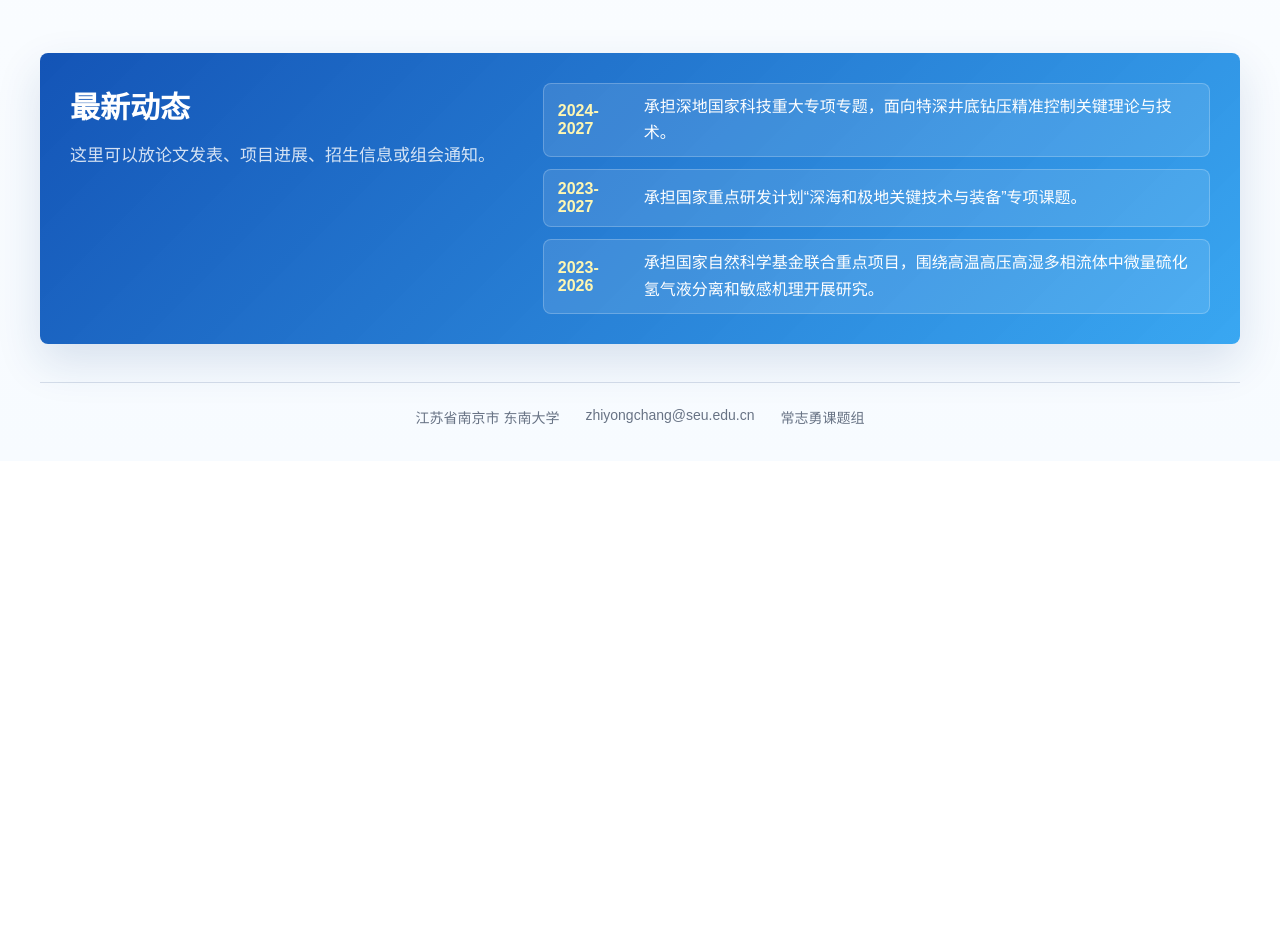
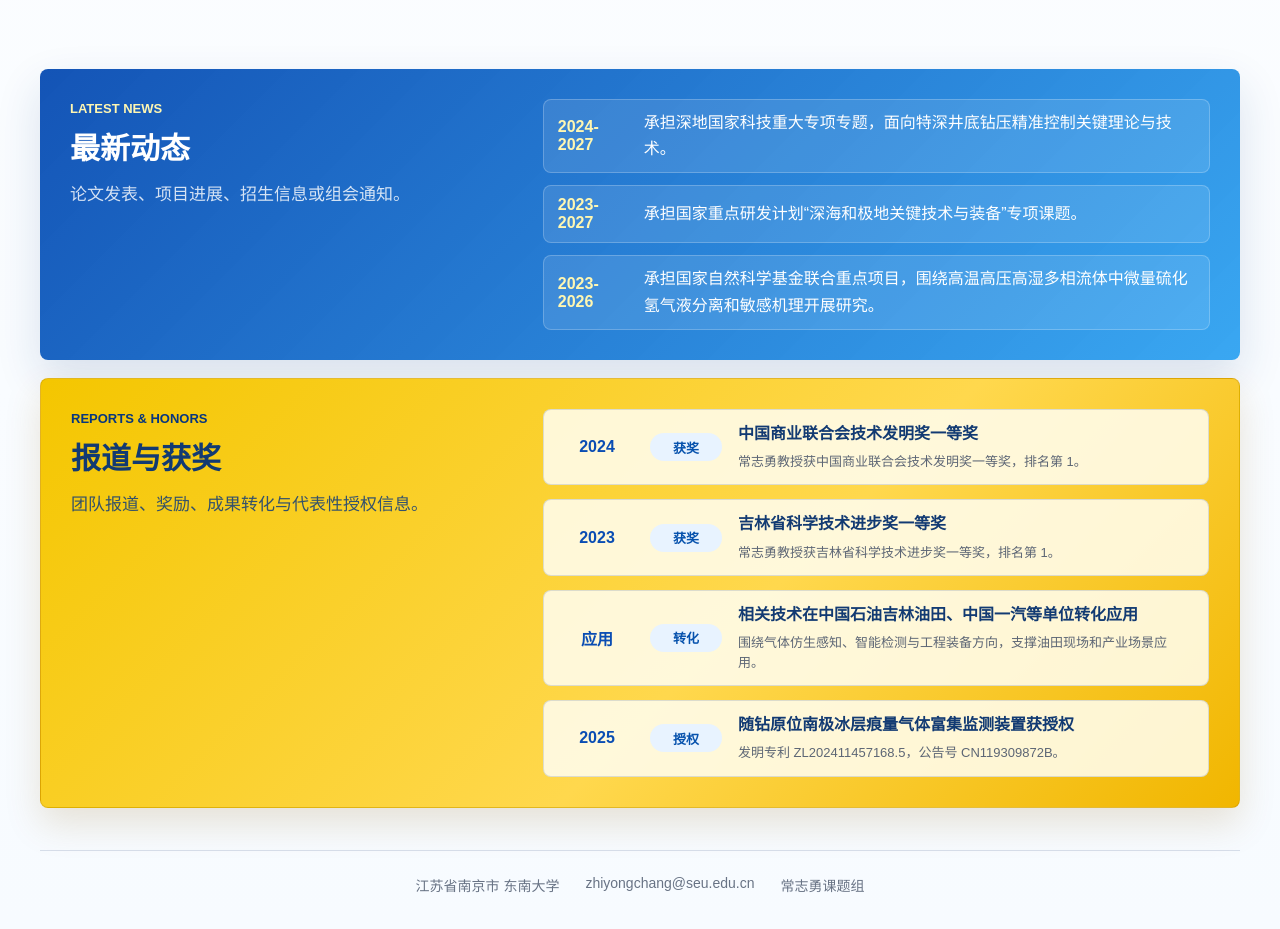
Before and after one commit to seuchanglab/seuchanglab.github.io, a plain HTML site: page index.html in a window 1280 px wide. Shown: the part 1254-2183 px from the top of the page. Before the commit the page ends 1715 px from the top, so only its background shows below. Drawn offline with Linux system fonts and the light colour scheme.

Commit message:
6.5更新

```diff
--- a/config.js
+++ b/config.js
@@ -1,13 +1,13 @@
 window.homepageConfig = {
   site: {
     title: "常志勇课题组",
-    description: "东南大学 机械工程学院 xxxx团队",
+    description: "东南大学 机械工程学院 仿生感知与智能装备团队",
   },
 
   // 图片路径支持 png、jpg、jpeg、webp、gif 等常见格式。
-  // 想换素材时，把图片放进 assets 文件夹，然后把这里的路径改成对应文件名即可。
+  // 更换素材时，把图片放进 assets 文件夹，然后把路径改成对应文件名即可。
   images: {
-    heroBackground: "assets/hero-bg.png",
+    heroBackground: "assets/background.jpg",
     logos: [
       { src: "assets/logo-1.png", alt: "东南大学 Logo" },
       { src: "assets/logo-2.png", alt: "东南大学机械工程学院 Logo" },
@@ -18,7 +18,7 @@ window.homepageConfig = {
   group: {
     name: "常志勇课题组",
     organization: "东南大学 机械工程学院",
-    team: "xxxx团队",
+    team: "仿生感知与智能装备团队",
   },
 
   nav: [
@@ -106,13 +106,44 @@ window.homepageConfig = {
     { date: "2023-2026", text: "承担国家自然科学基金联合重点项目，围绕高温高压高湿多相流体中微量硫化氢气液分离和敏感机理开展研究。" },
   ],
 
+  reports: [
+    {
+      date: "2024",
+      type: "获奖",
+      title: "中国商业联合会技术发明奖一等奖",
+      href: "achievements.html",
+      text: "常志勇教授获中国商业联合会技术发明奖一等奖，排名第 1。",
+    },
+    {
+      date: "2023",
+      type: "获奖",
+      title: "吉林省科学技术进步奖一等奖",
+      href: "achievements.html",
+      text: "常志勇教授获吉林省科学技术进步奖一等奖，排名第 1。",
+    },
+    {
+      date: "应用",
+      type: "转化",
+      title: "相关技术在中国石油吉林油田、中国一汽等单位转化应用",
+      href: "achievements.html",
+      text: "围绕气体仿生感知、智能检测与工程装备方向，支撑油田现场和产业场景应用。",
+    },
+    {
+      date: "2025",
+      type: "授权",
+      title: "随钻原位南极冰层痕量气体富集监测装置获授权",
+      href: "achievements.html",
+      text: "发明专利 ZL202411457168.5，公告号 CN119309872B。",
+    },
+  ],
+
   pages: {
     academic: {
       title: "学术科研",
       kicker: "Research",
       summary:
         "团队围绕深海油气水下特种作业机器人、仿生嗅觉导航机器人、高精度气体特异传感阵列和复杂条件气体采样与灵敏探测开展研究，形成从传感芯片、机器人本体与控制，到气体采样检测和智能调控应用的研究链条。",
-      coverImage: "assets/page-academic.png",
+      coverImage: "assets/page-covers/page-academic.jpg",
       sections: [
         {
           title: "深海油气水下特种作业机器人",
@@ -145,8 +176,8 @@ window.homepageConfig = {
       title: "研究成员",
       kicker: "People",
       summary:
-        "成员页面按院士顾问、课题组教师和博士后分组展示。照片、姓名、个人主页和研究方向都可以在配置中直接替换。",
-      coverImage: "assets/page-members.png",
+        "展示院士顾问、课题组教师和博士后成员，呈现团队人才结构、个人主页和主要研究方向。",
+      coverImage: "assets/page-covers/page-members.jpg",
       groups: [
         {
           title: "院士顾问",
@@ -177,7 +208,7 @@ window.homepageConfig = {
               role: "教师",
               image: "assets/member-3.png",
               href: "https://me.seu.edu.cn/wxh/list.htm",
-              desc: "东南大学机械工程学院教师，可围绕团队的仿生传感、智能探测装备和工程实验方向补充具体承担任务。",
+              desc: "东南大学机械工程学院教师，参与团队仿生传感、智能探测装备和工程实验方向研究。",
               tags: ["教师", "仿生传感", "智能探测"],
             },
             {
@@ -185,7 +216,7 @@ window.homepageConfig = {
               role: "教师",
               image: "assets/member-4.png",
               href: "https://ins.seu.edu.cn/zt/list.htm",
-              desc: "相关主页链接已预留，可在配置中补充其在导航、控制、传感或跨学院合作方向中的具体分工。",
+              desc: "参与导航控制、传感探测与跨学院协同研究，支撑团队多学科交叉方向建设。",
               tags: ["教师", "导航控制", "协同研究"],
             },
             {
@@ -246,28 +277,28 @@ window.homepageConfig = {
       title: "研究平台",
       kicker: "Facilities",
       summary:
-        "研究平台用于承载水下特种机器人、气体传感阵列、随钻气体采样与复杂环境探测等方向的样机研制、标定测试和工程验证。",
-      coverImage: "assets/page-platform.png",
+        "研究平台支撑水下特种机器人、气体传感阵列、随钻气体采样与复杂环境探测等方向的样机研制、标定测试和工程验证。",
+      coverImage: "assets/page-covers/page-platform.jpg",
       items: [
         {
           title: "水下特种作业机器人平台",
           image: "assets/platform-1.png",
           href: "#platform-1",
-          desc: "用于水下机器人结构设计、仿生控制、人机交互和集群协同作业方法验证。",
+          desc: "支撑水下机器人结构设计、仿生控制、人机交互和集群协同作业方法验证。",
           specs: ["水下仿生感知", "特种机器人", "集群协同"],
         },
         {
           title: "气体特异传感阵列平台",
           image: "assets/platform-2.png",
           href: "#platform-2",
-          desc: "用于气敏电阻式传感芯片、红外激光传感器和仿生电子鼻的标定、阵列集成与多组分识别。",
+          desc: "开展气敏电阻式传感芯片、红外激光传感器和仿生电子鼻的标定、阵列集成与多组分识别。",
           specs: ["气敏芯片", "红外激光", "仿生电子鼻"],
         },
         {
           title: "复杂条件气体采样与随钻探测平台",
           image: "assets/platform-3.png",
           href: "#platform-3",
-          desc: "用于深空、深海、深地、极地等复杂条件下的气体采样、低浓度组分探测和随钻气测技术验证。",
+          desc: "面向深空、深海、深地、极地等复杂条件开展气体采样、低浓度组分探测和随钻气测技术验证。",
           specs: ["随钻采样", "痕量气体", "复杂环境"],
         },
       ],
@@ -277,8 +308,8 @@ window.homepageConfig = {
       title: "研究成果",
       kicker: "Achievements",
       summary:
-        "本页按照用户提供的《专利论文》表整理，展示 82 条 SCI 论文、25 件发明专利和近三年代表性科研项目。论文链接优先指向 DOI/期刊页面，专利链接优先指向公开专利详情页。",
-      coverImage: "assets/page-achievements.png",
+        "汇集团队 82 条 SCI 论文、25 件发明专利和近三年代表性科研项目，论文链接指向 DOI 或期刊页面，专利链接指向公开专利详情页。",
+      coverImage: "assets/page-covers/page-achievements.jpg",
       groups: [
         {
           title: "代表性论文",
@@ -1049,21 +1080,21 @@ window.homepageConfig = {
               year: "2024-2027",
               title: "深地国家科技重大专项“特深井底钻压精准控制”专题",
               href: "#project-2024-1",
-              desc: "近三年代表性科研项目；公开主页列示经费 341 万元，常志勇教授为负责人。",
+              desc: "近三年代表性科研项目，经费 341 万元，常志勇教授为负责人。",
               tags: ["项目", "深地钻探"],
             },
             {
               year: "2023-2027",
               title: "国家重点研发计划“深海和极地关键技术与装备”专项课题",
               href: "#project-2023-1",
-              desc: "近三年代表性科研项目；公开主页列示经费 875 万元，常志勇教授为负责人。",
+              desc: "近三年代表性科研项目，经费 875 万元，常志勇教授为负责人。",
               tags: ["项目", "深海极地"],
             },
             {
               year: "2023-2026",
               title: "国家自然科学基金联合重点项目",
               href: "#project-2023-2",
-              desc: "近三年代表性科研项目；公开主页列示经费 306 万元，常志勇教授为负责人。",
+              desc: "近三年代表性科研项目，经费 306 万元，常志勇教授为负责人。",
               tags: ["项目", "自然科学基金"],
             },
           ],
@@ -1076,21 +1107,21 @@ window.homepageConfig = {
               year: "2024",
               title: "中国商业联合会技术发明奖一等奖",
               href: "https://me.seu.edu.cn/czy/list.htm",
-              desc: "常志勇教授公开主页列示获中国商业联合会技术发明奖一等奖，排名第 1。",
+              desc: "常志勇教授获中国商业联合会技术发明奖一等奖，排名第 1。",
               tags: ["奖励", "一等奖"],
             },
             {
               year: "2023",
               title: "吉林省科学技术进步奖一等奖",
               href: "https://me.seu.edu.cn/czy/list.htm",
-              desc: "常志勇教授公开主页列示获吉林省科学技术进步奖一等奖，排名第 1。",
+              desc: "常志勇教授获吉林省科学技术进步奖一等奖，排名第 1。",
               tags: ["奖励", "一等奖"],
             },
             {
               year: "应用",
               title: "相关技术在中国石油吉林油田、中国一汽等单位转化应用",
               href: "https://me.seu.edu.cn/czy/list.htm",
-              desc: "公开主页提到相关技术服务东北振兴，并在中国石油吉林油田、中国一汽等单位转化应用。",
+              desc: "相关技术服务东北振兴，并在中国石油吉林油田、中国一汽等单位转化应用。",
               tags: ["成果转化", "工程应用"],
             },
           ],
@@ -1102,8 +1133,8 @@ window.homepageConfig = {
       title: "学习生活",
       kicker: "Life",
       summary:
-        "用于展示组会、实验、团建、学术交流和毕业合影，让页面既有科研氛围，也有团队温度。",
-      coverImage: "assets/page-life.png",
+        "组会、实验、团建、学术交流和毕业合影共同呈现团队科研氛围与日常温度。",
+      coverImage: "assets/page-covers/page-life.jpg",
       photos: [
         { title: "组会交流", image: "assets/life-1.png", href: "#life-1", desc: "每周讨论研究进展，及时梳理问题和下一步计划。" },
         { title: "实验现场", image: "assets/life-2.png", href: "#life-2", desc: "结合真实实验平台开展样机测试和数据分析。" },
@@ -1116,8 +1147,8 @@ window.homepageConfig = {
       title: "招生招聘",
       kicker: "Join Us",
       summary:
-        "常志勇老师主页显示课题组每年招收 3-5 名硕博士研究生，欢迎本科生依托课题组开展深海、极地特种传感与机器人相关项目研究，并长期招聘博士后。",
-      coverImage: "assets/page-recruit.png",
+        "课题组每年招收 3-5 名硕博士研究生，欢迎本科生依托课题组开展深海、极地特种传感与机器人相关项目研究，并长期招聘博士后。",
+      coverImage: "assets/page-covers/page-recruit.jpg",
       positions: [
         {
           title: "硕士研究生",
--- a/css/styles.css
+++ b/css/styles.css
@@ -44,8 +44,9 @@ img {
   min-height: 308px;
   color: #fff;
   background-color: var(--blue-800);
-  background-image: linear-gradient(120deg, rgba(7, 54, 126, 0.96), rgba(18, 95, 209, 0.88)), var(--hero-bg);
+  background-image: linear-gradient(115deg, rgba(5, 34, 82, 0.72), rgba(12, 78, 172, 0.42)), var(--hero-bg);
   background-position: center;
+  background-repeat: no-repeat;
   background-size: cover;
 }
 
@@ -85,6 +86,7 @@ img {
 .main-nav,
 .intro-section,
 .updates-section,
+.reports-section,
 .site-footer {
   width: min(1200px, calc(100% - 64px));
   margin: 0 auto;
@@ -357,6 +359,19 @@ img {
   width: 50px;
   height: 62px;
   object-fit: contain;
+}
+
+.section-title-copy {
+  display: grid;
+  gap: 4px;
+}
+
+.section-title-copy span {
+  color: #009b7a;
+  font-size: 13px;
+  font-weight: 900;
+  line-height: 1;
+  text-transform: uppercase;
 }
 
 .section-title h2 {
@@ -569,7 +584,7 @@ img {
   align-items: stretch;
   padding: 30px;
   margin-top: 14px;
-  margin-bottom: 38px;
+  margin-bottom: 18px;
   border-radius: 8px;
   background: linear-gradient(135deg, rgba(10, 77, 179, 0.96), rgba(30, 155, 240, 0.88));
   color: #fff;
@@ -577,8 +592,18 @@ img {
 }
 
 .updates-copy h2 {
-  margin: 0 0 14px;
+  margin: 0 0 12px;
   font-size: 30px;
+}
+
+.updates-copy span {
+  display: inline-flex;
+  width: fit-content;
+  margin-bottom: 8px;
+  color: #fff7b2;
+  font-size: 13px;
+  font-weight: 900;
+  text-transform: uppercase;
 }
 
 .updates-copy p {
@@ -616,6 +641,129 @@ img {
 .updates-list p {
   margin: 0;
   line-height: 1.65;
+}
+
+.reports-section {
+  display: grid;
+  grid-template-columns: 0.8fr 1.2fr;
+  gap: 28px;
+  align-items: stretch;
+  padding: 30px;
+  margin-bottom: 42px;
+  border: 1px solid rgba(142, 96, 0, 0.22);
+  border-radius: 8px;
+  background: linear-gradient(135deg, #f4c600 0%, #ffd84d 58%, #f1b600 100%);
+  box-shadow: 0 16px 36px rgba(142, 96, 0, 0.16);
+}
+
+.reports-copy {
+  align-self: start;
+  max-width: 390px;
+}
+
+.reports-copy span {
+  display: inline-flex;
+  width: fit-content;
+  margin-bottom: 8px;
+  color: #07367e;
+  font-size: 13px;
+  font-weight: 900;
+  text-transform: uppercase;
+}
+
+.reports-copy h2 {
+  margin: 0 0 12px;
+  color: #123a72;
+  font-size: 30px;
+}
+
+.reports-copy p {
+  margin: 0;
+  color: rgba(7, 54, 126, 0.82);
+  font-size: 17px;
+  line-height: 1.8;
+}
+
+.reports-list {
+  display: grid;
+  align-content: center;
+  gap: 14px;
+  margin: 0;
+  padding: 0;
+  list-style: none;
+}
+
+.reports-list li {
+  min-width: 0;
+}
+
+.reports-list a {
+  display: grid;
+  grid-template-columns: 74px 72px minmax(0, 1fr);
+  grid-template-rows: auto auto;
+  column-gap: 16px;
+  row-gap: 4px;
+  align-items: center;
+  min-height: 72px;
+  padding: 12px 16px;
+  border: 1px solid rgba(7, 54, 126, 0.14);
+  border-radius: 8px;
+  color: inherit;
+  background: rgba(255, 253, 238, 0.88);
+  text-decoration: none;
+  transition: transform 0.18s ease, border-color 0.18s ease, box-shadow 0.18s ease;
+}
+
+.reports-list a:hover {
+  border-color: rgba(7, 54, 126, 0.28);
+  box-shadow: 0 12px 24px rgba(96, 64, 0, 0.12);
+  transform: translateY(-2px);
+}
+
+.reports-list span {
+  display: grid;
+  grid-column: 1;
+  grid-row: 1 / 3;
+  align-self: stretch;
+  place-items: center;
+  color: var(--blue-800);
+  font-weight: 900;
+  text-align: center;
+}
+
+.reports-list strong {
+  display: inline-flex;
+  grid-column: 2;
+  grid-row: 1 / 3;
+  align-items: center;
+  justify-content: center;
+  justify-self: center;
+  min-height: 28px;
+  width: 72px;
+  border-radius: 999px;
+  color: #0752ad;
+  background: #e8f3ff;
+  font-size: 13px;
+}
+
+.reports-list p {
+  grid-column: 3;
+  grid-row: 1;
+  align-self: end;
+  margin: 0 0 3px;
+  color: #123a72;
+  font-weight: 800;
+  line-height: 1.45;
+}
+
+.reports-list small {
+  grid-column: 3;
+  grid-row: 2;
+  align-self: start;
+  display: block;
+  color: #5d6675;
+  font-size: 13px;
+  line-height: 1.55;
 }
 
 .page-main {
@@ -1253,6 +1401,7 @@ img {
   .main-nav,
   .intro-section,
   .updates-section,
+  .reports-section,
   .site-footer,
   .page-main {
     width: min(100% - 36px, 1200px);
@@ -1284,7 +1433,8 @@ img {
     flex-basis: min(42vw, 330px);
   }
 
-  .updates-section {
+  .updates-section,
+  .reports-section {
     grid-template-columns: 1fr;
   }
 
@@ -1473,8 +1623,45 @@ img {
     font-size: 21px;
   }
 
-  .updates-section {
+  .updates-section,
+  .reports-section {
     padding: 22px;
+  }
+
+  .reports-list a {
+    grid-template-columns: 72px 1fr;
+    grid-template-rows: auto auto auto;
+    gap: 8px 12px;
+    align-items: flex-start;
+  }
+
+  .reports-list span {
+    display: block;
+    grid-column: 1;
+    grid-row: 1;
+    align-self: center;
+    text-align: left;
+  }
+
+  .reports-list strong {
+    grid-column: 2;
+    grid-row: 1;
+    align-self: center;
+    justify-self: flex-start;
+    min-width: 64px;
+    width: auto;
+    padding: 0 10px;
+  }
+
+  .reports-list p {
+    grid-column: 1 / -1;
+    grid-row: 2;
+    margin-bottom: 0;
+  }
+
+  .reports-list small {
+    grid-column: 1 / -1;
+    grid-row: 3;
   }
 
   .page-main {
--- a/js/app.js
+++ b/js/app.js
@@ -37,6 +37,18 @@
       .replaceAll(">", "&gt;")
       .replaceAll('"', "&quot;")
       .replaceAll("'", "&#39;");
+
+  const resolveUrl = (value) => {
+    const raw = String(value || "").trim();
+    if (!raw) return "";
+    try {
+      return new URL(raw, window.location.href).href;
+    } catch {
+      return raw;
+    }
+  };
+
+  const cssUrl = (value) => resolveUrl(value).replaceAll("\\", "\\\\").replaceAll('"', '\\"');
 
   const getHrefFile = (href) => {
     const file = String(href || "").split("#")[0].toLowerCase();
@@ -182,6 +194,15 @@
         href: "index.html#outputs",
       })
     );
+    (config.reports || []).forEach((item) =>
+      addResult({
+        category: item.type || "报道获奖",
+        title: item.title,
+        description: [item.date, item.text].join(" "),
+        href: withPageHref("home", item.href || "#reports"),
+        keywords: [item.type],
+      })
+    );
     (config.researchCards || []).forEach((card) =>
       addResult({
         category: "研究方向",
@@ -287,9 +308,9 @@
     .join("");
 
   const renderHeader = () => `
-    <header class="site-hero ${pageKey === "home" ? "" : "site-hero-compact"}" id="home" style="--hero-bg:url('${esc(
-      config.images?.heroBackground || ""
-    )}')">
+    <header class="site-hero ${pageKey === "home" ? "" : "site-hero-compact"}" id="home" style="--hero-bg:url(&quot;${esc(
+      cssUrl(config.images?.heroBackground || "")
+    )}&quot;)">
       <div class="hero-inner">
         <div class="brand-block">
           <div class="brand-logos">${logosHtml}</div>
@@ -367,13 +388,31 @@
     )
     .join("");
 
+  const reportHtml = (config.reports || [])
+    .map(
+      (item) => `
+        <li>
+          <a href="${esc(item.href || "#reports")}">
+            <span>${esc(item.date)}</span>
+            <strong>${esc(item.type || "报道")}</strong>
+            <p>${esc(item.title)}</p>
+            <small>${esc(item.text)}</small>
+          </a>
+        </li>
+      `
+    )
+    .join("");
+
   const renderHome = () => `
     <main>
       <section class="intro-section" id="research">
         <div class="section-heading">
           <div class="section-title">
             <img src="${esc(config.images?.sectionIcon)}" alt="" />
-            <h2>${esc(config.intro?.title)}</h2>
+            <div class="section-title-copy">
+              <span>Group Profile</span>
+              <h2>${esc(config.intro?.title)}</h2>
+            </div>
           </div>
           <a class="more-link" href="${esc(config.intro?.moreHref)}">${esc(config.intro?.moreLabel)}</a>
         </div>
@@ -388,10 +427,20 @@
 
       <section class="updates-section reveal" id="outputs">
         <div class="updates-copy">
+          <span>Latest News</span>
           <h2>最新动态</h2>
-          <p>这里可以放论文发表、项目进展、招生信息或组会通知。</p>
+          <p>论文发表、项目进展、招生信息或组会通知。</p>
         </div>
         <ul class="updates-list">${updateHtml}</ul>
+      </section>
+
+      <section class="reports-section reveal" id="reports">
+        <div class="reports-copy">
+          <span>Reports & Honors</span>
+          <h2>报道与获奖</h2>
+          <p>团队报道、奖励、成果转化与代表性授权信息。</p>
+        </div>
+        <ul class="reports-list">${reportHtml}</ul>
       </section>
     </main>
   `;
@@ -522,9 +571,9 @@
           <section class="module-section profile-panel reveal">
             <div class="module-heading">
               <span>Profile</span>
-              <h2>个人主页待补充</h2>
+              <h2>个人主页建设中</h2>
             </div>
-            <p>成员个人主页信息暂未补充。</p>
+            <p>研究方向、项目经历和联系方式持续更新。</p>
             <a class="plain-link" href="members.html">返回研究成员</a>
           </section>
         </main>
@@ -553,7 +602,7 @@
                 ${
                   hasExternalProfile
                     ? `<a class="plain-link" href="${esc(person.href)}" target="_blank" rel="noopener noreferrer">访问个人主页</a>`
-                    : `<span class="profile-placeholder">个人主页待补充</span>`
+                    : `<span class="profile-placeholder">个人主页建设中</span>`
                 }
                 <a class="plain-link" href="members.html">返回研究成员</a>
               </div>
```
Also changed, not shown: assets/background.jpg (added), assets/page-covers/page-academic.jpg (added), assets/page-covers/page-achievements.jpg (added), assets/page-covers/page-life.jpg (added), assets/page-covers/page-members.jpg (added), assets/page-covers/page-platform.jpg (added), assets/page-covers/page-recruit.jpg (added).
